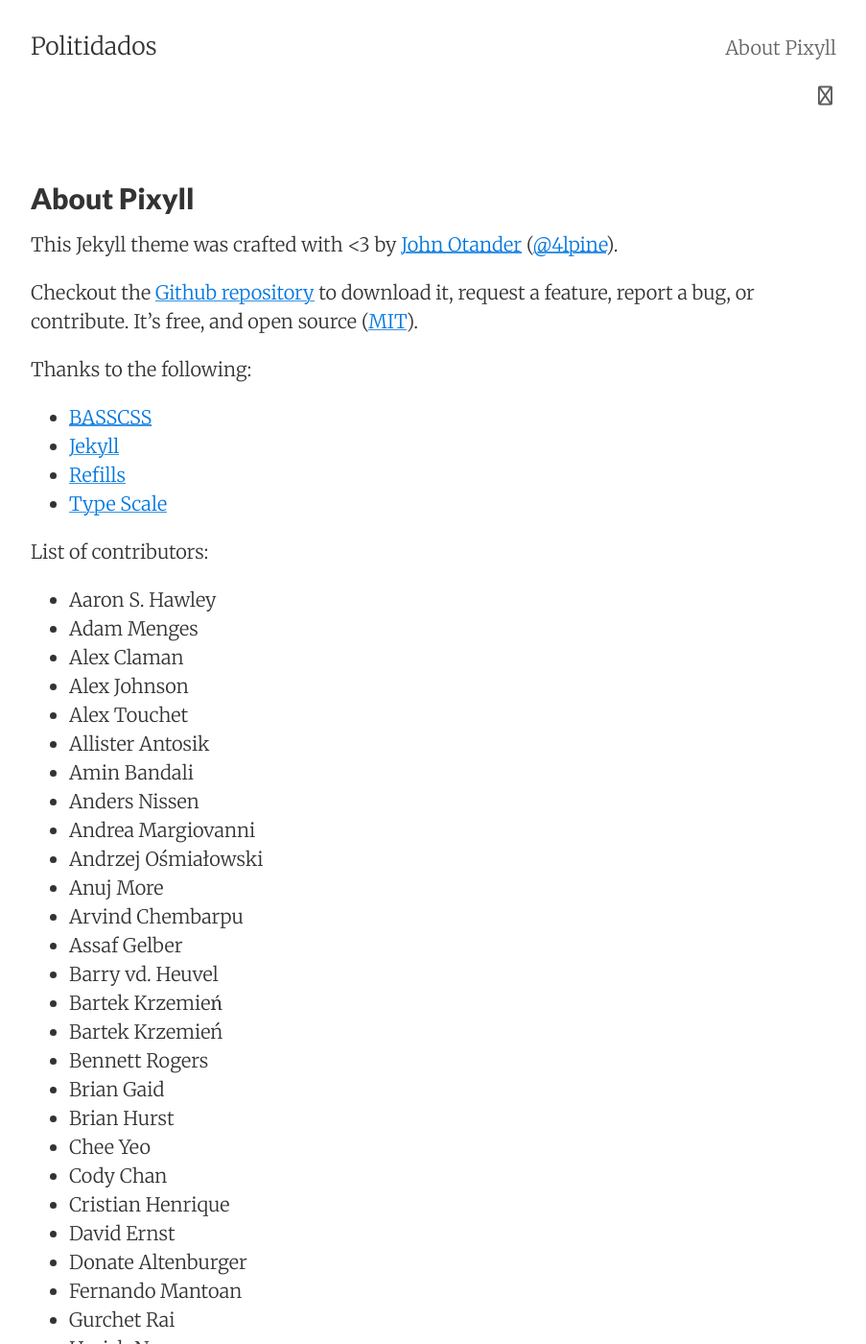
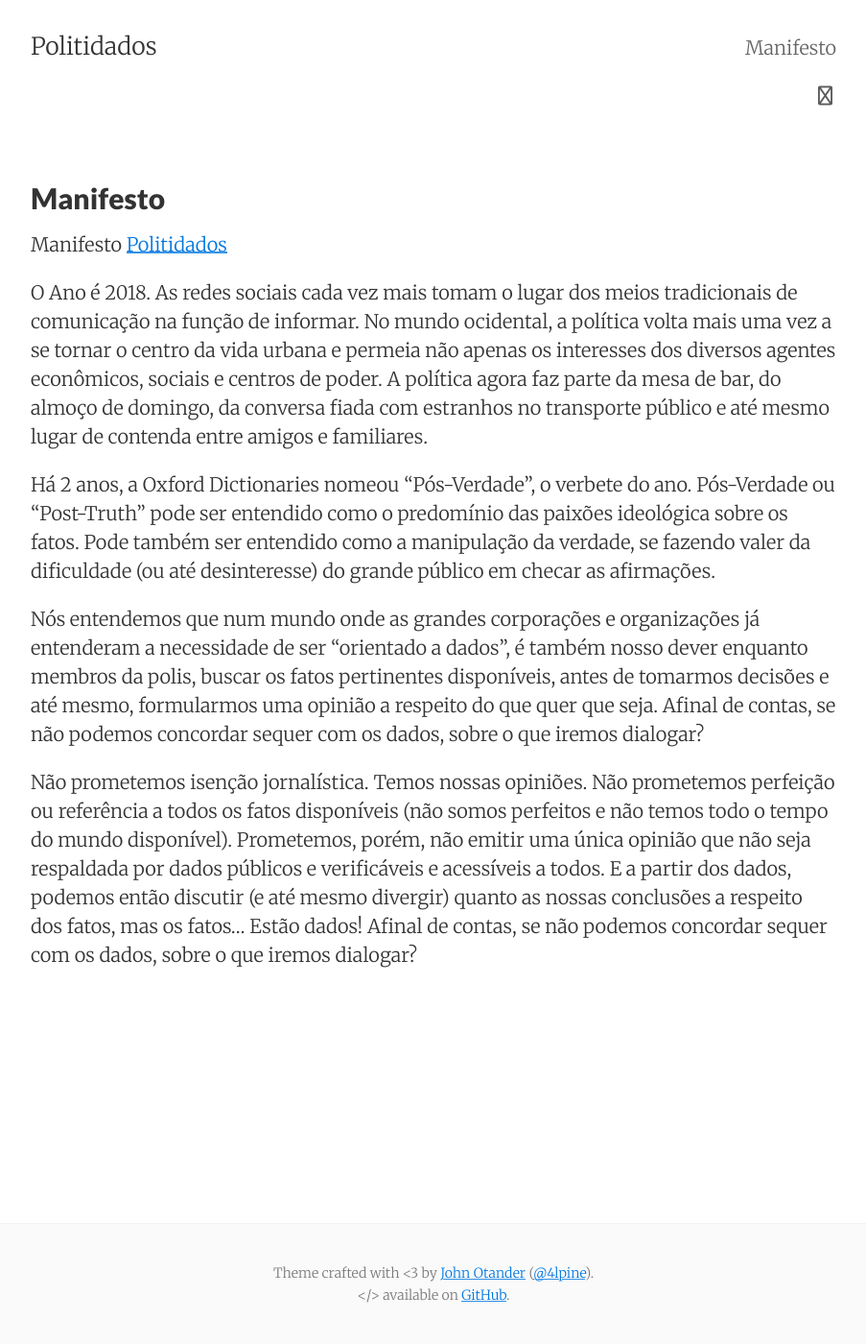
Before and after one commit to politidados/politidados.github.io, a Jekyll site: the page built from about.md, in a window 1280 px wide and 1400 px high. Shown: the whole window at 96% size, without its empty margins (188-1091 px from the left). Built offline with Jekyll 4.4.1, drawn with Linux system fonts in a browser that asks for light colours; nearby versions of some CDN libraries; some of the changed text lies outside the part shown.

Commit message:
Update about.md

```diff
--- a/about.md
+++ b/about.md
@@ -1,87 +1,16 @@
 ---
 layout: page
-title: About Pixyll
+title: Manifesto
 permalink: /about/
 tags: about
 ---
 
-This Jekyll theme was crafted with <3 by [John Otander](http://johnotander.com)
-([@4lpine](https://twitter.com/4lpine)).
+Manifesto [Politidados](https://www.facebook.com/politidadospage/)
 
-Checkout the [Github repository](https://github.com/johnotander/pixyll) to download it,
-request a feature, report a bug, or contribute. It's free, and open source
-([MIT](http://opensource.org/licenses/MIT)).
+O Ano é 2018. As redes sociais cada vez mais tomam o lugar dos meios tradicionais de comunicação na função de informar. No mundo ocidental, a política volta mais uma vez a se tornar o centro da vida urbana e permeia não apenas os interesses dos diversos agentes econômicos, sociais e centros de poder. A política agora faz parte da mesa de bar, do almoço de domingo, da conversa fiada com estranhos no transporte público e até mesmo lugar de contenda entre amigos e familiares.
 
-Thanks to the following:
+Há 2 anos, a Oxford Dictionaries nomeou “Pós-Verdade”, o verbete do ano. Pós-Verdade ou “Post-Truth” pode ser entendido como o predomínio das paixões ideológica sobre os fatos. Pode também ser entendido como a manipulação da verdade, se fazendo valer da dificuldade (ou até desinteresse) do grande público em checar as afirmações.
 
-* [BASSCSS](http://basscss.com)
-* [Jekyll](http://jekyllrb.com)
-* [Refills](http://refills.bourbon.io/)
-* [Type Scale](http://type-scale.com/)
+Nós entendemos que num mundo onde as grandes corporações e organizações já entenderam a necessidade de ser “orientado a dados”, é também nosso dever enquanto membros da polis, buscar os fatos pertinentes disponíveis, antes de tomarmos decisões e até mesmo, formularmos uma opinião a respeito do que quer que seja. Afinal de contas, se não podemos concordar sequer com os dados, sobre o que iremos dialogar?
 
-List of contributors:
-
-- Aaron S. Hawley
-- Adam Menges
-- Alex Claman
-- Alex Johnson
-- Alex Touchet
-- Allister Antosik
-- Amin Bandali
-- Anders Nissen
-- Andrea Margiovanni
-- Andrzej Ośmiałowski
-- Anuj More
-- Arvind Chembarpu
-- Assaf Gelber
-- Barry vd. Heuvel
-- Bartek Krzemień
-- Bartek Krzemień
-- Bennett Rogers
-- Brian Gaid
-- Brian Hurst
-- Chee Yeo
-- Cody Chan
-- Cristian Henrique
-- David Ernst
-- Donate Altenburger
-- Fernando Mantoan
-- Gurchet Rai
-- Harish Narayanan
-- Jehan Tremback
-- Jiaxi Gu (Isaac)
-- John Otander
-- Jordan Danielewski
-- Josh Buxton
-- Kirill Kulikov
-- Kyle Maxwell
-- Marta Sztybor
-- Martin Wagner
-- Matthew Graybosch
-- Maxim Tsoy
-- Mete Balci
-- Mike Lloyd
-- Mikhail Grachev
-- mindwind
-- Nick Rakochy
-- Nikolay Georgiev
-- Oliver Hamlet
-- Onur (e0i)
-- Praveer Gupta
-- Rassol (Karmeye)
-- Ricky Han
-- Roberto Pesando
-- Ryan Jacobs
-- Scott Martin
-- Selim Eren Bekçe
-- Shruti Rijhwani
-- Steef Hegeman
-- Tehmasp Chaudhri
-- Thomas Galvin
-- Timothy Gu
-- Tom Kraak
-- Vishnu Ks
-- Vladislav Arbatov
-- Yaroslav Yadrishnikov
-- Yee Chie Tu
-- Yeou Chien
+Não prometemos isenção jornalística. Temos nossas opiniões. Não prometemos perfeição ou referência a todos os fatos disponíveis (não somos perfeitos e não temos todo o tempo do mundo disponível). Prometemos, porém, não emitir uma única opinião que não seja respaldada por dados públicos e verificáveis e acessíveis a todos. E a partir dos dados, podemos então discutir (e até mesmo divergir) quanto as nossas conclusões a respeito dos fatos, mas os fatos... Estão dados! Afinal de contas, se não podemos concordar sequer com os dados, sobre o que iremos dialogar?
```
